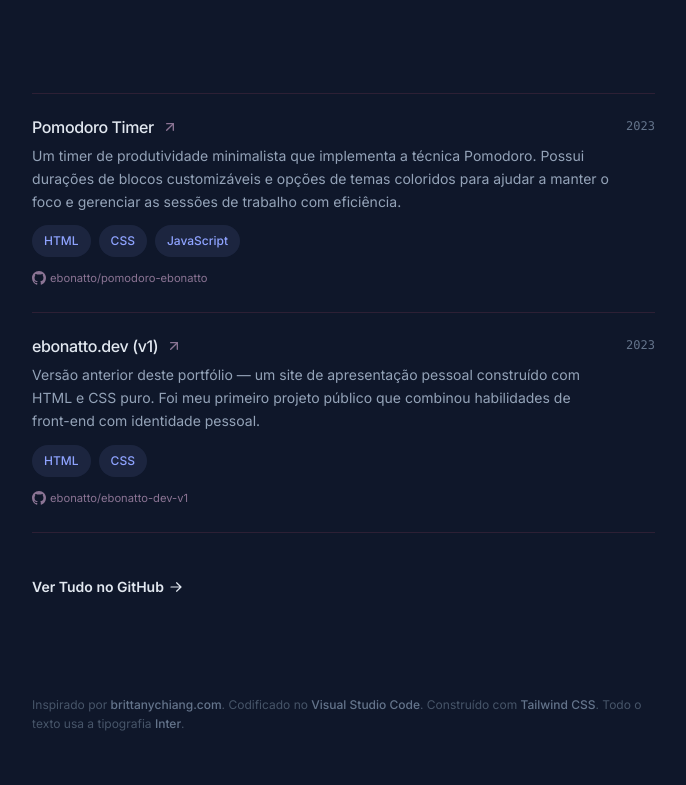
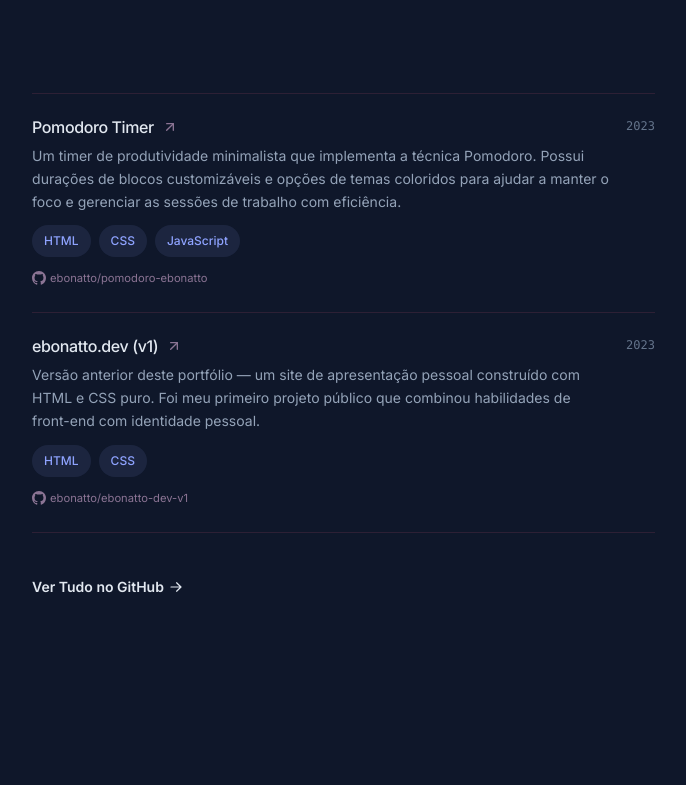
Before and after one commit to ebonatto/ebonatto-dev-v2, a website: page index.html in a window 1280 px wide. Shown: the part 2236-3021 px from the top of the page, without its empty margins (577-1263 px from the left). Drawn offline with nearby package versions, Linux system fonts and the light colour scheme.

Commit message:
remoção do footer

```diff
--- a/index.html
+++ b/index.html
@@ -604,7 +604,6 @@
           hsl(0 0% 0% / 0.08),
           transparent 100%);
     }
-
   </style>
 </head>
 
@@ -918,7 +917,8 @@
           <div id="proj-preview-inner" class="relative">
             <img class="proj-preview-img" src="pomodoro.png" alt="Pomodoro Timer">
             <img class="proj-preview-img" src="ebonattoV1.png" alt="ebonatto.dev v1">
-            <div style="position:absolute;inset:0;background:linear-gradient(to top,rgba(0,0,0,0.15),transparent);"></div>
+            <div style="position:absolute;inset:0;background:linear-gradient(to top,rgba(0,0,0,0.15),transparent);">
+            </div>
           </div>
         </div>
 
@@ -970,7 +970,8 @@
           <div class="proj-row">
             <div class="relative py-5 proj-divider">
               <div class="proj-row-bg"></div>
-              <a href="https://v1.ebonatto.dev" target="_blank" class="absolute inset-0 z-[1]" aria-label="ebonatto.dev v1"></a>
+              <a href="https://v1.ebonatto.dev" target="_blank" class="absolute inset-0 z-[1]"
+                aria-label="ebonatto.dev v1"></a>
               <div class="relative flex items-start justify-between gap-4">
                 <div class="flex-1 min-w-0">
                   <div class="inline-flex items-center gap-2 mb-1.5">
@@ -1025,21 +1026,6 @@
           </a>
         </div>
       </section>
-
-      <!-- FOOTER -->
-      <footer class="text-xs text-slate-600 leading-relaxed pb-12">
-        <p data-en='Inspired by <a href="https://brittanychiang.com" target="_blank" class="text-slate-500 hover:text-teal-custom transition-colors font-medium">brittanychiang.com</a>. Coded in <a href="https://code.visualstudio.com" target="_blank" class="text-slate-500 hover:text-teal-custom transition-colors font-medium">Visual Studio Code</a>. Built with <a href="https://tailwindcss.com" target="_blank" class="text-slate-500 hover:text-teal-custom transition-colors font-medium">Tailwind CSS</a>. All text is set in the <a href="https://rsms.me/inter/" target="_blank" class="text-slate-500 hover:text-teal-custom transition-colors font-medium">Inter</a> typeface.'
-          data-pt='Inspirado por <a href="https://brittanychiang.com" target="_blank" class="text-slate-500 hover:text-teal-custom transition-colors font-medium">brittanychiang.com</a>. Codificado no <a href="https://code.visualstudio.com" target="_blank" class="text-slate-500 hover:text-teal-custom transition-colors font-medium">Visual Studio Code</a>. Construído com <a href="https://tailwindcss.com" target="_blank" class="text-slate-500 hover:text-teal-custom transition-colors font-medium">Tailwind CSS</a>. Todo o texto usa a tipografia <a href="https://rsms.me/inter/" target="_blank" class="text-slate-500 hover:text-teal-custom transition-colors font-medium">Inter</a>.'>
-          Inspired by <a href="https://brittanychiang.com" target="_blank"
-            class="text-slate-500 hover:text-teal-custom transition-colors font-medium">brittanychiang.com</a>. Coded in
-          <a href="https://code.visualstudio.com" target="_blank"
-            class="text-slate-500 hover:text-teal-custom transition-colors font-medium">Visual Studio Code</a>. Built
-          with <a href="https://tailwindcss.com" target="_blank"
-            class="text-slate-500 hover:text-teal-custom transition-colors font-medium">Tailwind CSS</a>. All text is
-          set in the <a href="https://rsms.me/inter/" target="_blank"
-            class="text-slate-500 hover:text-teal-custom transition-colors font-medium">Inter</a> typeface.
-        </p>
-      </footer>
 
     </main>
   </div><!-- #content-wrapper -->
```
